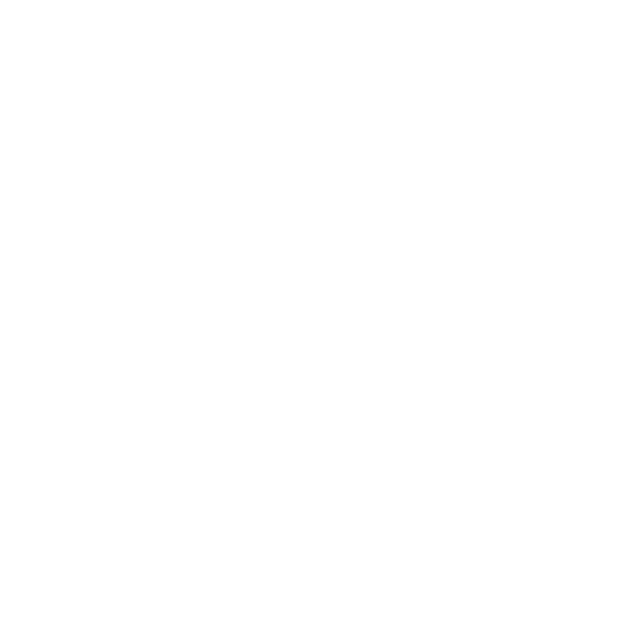
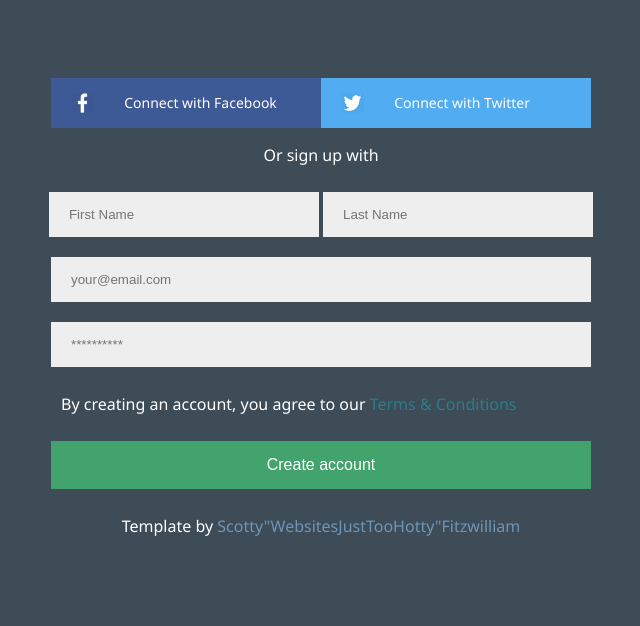
Before and after one commit to Scott-Fitzwilliam/WebProgramming_2020, a plain HTML site: page W2T4/W2T4.html in a window 1280 px wide. Shown: the whole page, without its empty margins (319-959 px from the left). Drawn offline with Linux system fonts and the light colour scheme.

Commit message:
please work

```diff
--- a/W2T4/W2T4.html
+++ b/W2T4/W2T4.html
@@ -3,10 +3,47 @@
 <head>
     <meta charset="UTF-8">
     <meta name="viewport" content="width=device-width, initial-scale=1.0">
-    <title>Document</title>
+    <title>social</title>
     <link rel="stylesheet" type="text/css" href="Styles.css">
+    <link href="https://fonts.googleapis.com/css?family=Dancing+Script|Open+Sans:300,400,600&display=swap" rel="stylesheet">
 </head>
 <body>
+    <!-- Green container-->
+    <div class="container">
+        <!-- White box holding sign in info -->
+        <div class="parent">
+
+                <div class="contentbox">
+
+                    <img class="facebook" src="Facebook.png" alt="">
+                    <a class="readmore" href="#">Connect with Facebook</a>
+                    <img class="twitter" src="twitter.png">
+                    <a class="plus" href="#">Connect with Twitter</a>
+                </div>
+                <p>Or sign up with</p>
+
+            <div class="button">
+            <input type="double" id="Fname" placeholder="First Name">
+            <input type="double" id="Lname" placeholder="Last Name">
+            </div>
+            <div class="button">
+                <input type="single" id="Email" placeholder="your@email.com">
+            </div>
+            <div class="button">
+            <input type="single" id="Pword" placeholder="**********">
+            </div>
+
+            <div class="account">
+                <p> By creating an account, you agree
+                    to our <a href="#">Terms & Conditions </a> </p>
+            </div>
+            <div class="button">
+                <input type="submit" value="Create account">
+            </div>
+                <p>Template by <a class="scottylink" href="#">Scotty"WebsitesJustTooHotty"Fitzwilliam</a> </p>
+        </div>
+
+    </div>
 
 </body>
 </html>
--- a/W2T4/styles.css
+++ b/W2T4/styles.css
@@ -0,0 +1,154 @@
+*{
+    box-sizing: border-box;
+}
+
+
+html, body {
+    background-color: #3E4C57;
+    font-family: 'Segoe UI', Tahoma, Geneva, Verdana, sans-serif;
+}
+
+.container {
+    display: flex;
+    flex-direction: row;
+    align-items: center;
+    margin: auto;
+    max-width: 600px;
+  }
+
+
+.parent{
+    display:flex;
+    flex-wrap:wrap;
+    flex-direction: row;
+    margin: 50px 0px 50px;
+    width: 100%;
+    justify-content: center;
+    padding: 20px 0px 20px;
+    color: white;
+
+}
+
+ .contentbox{
+    display:flex;
+    background-color: white;
+    flex-direction: row;
+    width: 90%;
+    font-size: 14px;
+
+}
+
+.readmore{
+    height: 50px;
+    line-height: 50px;
+    width: 42%;
+    padding: 0px 30px 0px 30px;
+    font-weight: 400;
+    background-color: #3D5A96;
+    text-decoration: none;
+    color: white;
+
+
+}
+
+.facebook{
+    height: 50px;
+    width: 8%;
+    padding: 15px 0px 15px 20px;
+    background-color: #3D5A96;
+    text-decoration: none;
+    color: white;
+    text-align: center;
+}
+
+img {
+    max-width: 100%;
+    max-height: 100%;
+}
+
+
+ .plus{
+        height: 50px;
+        line-height: 50px;
+        width: 42%;
+        background-color: #51ACF2;
+        margin: 0px;
+        padding: 0px 30px 0px 30px;
+        color: white;
+        text-decoration: none;
+
+    }
+.twitter{
+    height: 50px;
+    width: 8%;
+    padding: 15px 0px 15px 20px;
+    background-color: #51ACF2;
+    text-decoration: none;
+    color: white;
+
+    }
+
+
+ .button{
+   width: 100%;
+   text-align: center;
+   margin: 10px 0px 10px;
+
+ }
+
+input[type="double"] {
+    width: 45%;
+    padding: 15px 20px;
+    border: 0px solid rgb(238, 238, 238);
+    background-color: rgb(238, 238, 238);
+
+
+}
+
+input[type="single"] {
+    width: 90%;
+    padding: 15px 20px;
+    border: 0px solid rgb(238, 238, 238);
+    background-color: rgb(238, 238, 238);
+}
+
+.account{
+    margin-right: auto;
+    padding: 0px 40px 0;
+}
+
+.account a{
+    text-decoration: none;
+    color: #2C7C8D;
+}
+.account a:hover{
+text-decoration: underline; color: cyan;}
+
+input[type=submit] {
+    width: 90%;
+    padding: 15px 20px;
+    margin: 0px 0;
+    box-sizing: border-box;
+    border: 0px solid #42A36D;
+    background-color: #42A36D;
+    cursor: pointer;
+    color: white;
+    font-size: 16px;
+}
+
+input[type=submit]:hover {
+    background-color: forestgreen;
+}
+
+.scottylink{
+    text-decoration: none;
+    color: #6E95B6;
+}
+.scottylink:hover {text-decoration: underline; color: fuchsia;}
+
+input:focus  {
+    border-inline-start: 5px solid green;
+}
+input[type=submit]:focus {
+    background-color: green;
+}
```
Also changed, not shown: W2T4/Facebook.png (added), W2T4/Picture.png (added), W2T4/twitter.png (added).
